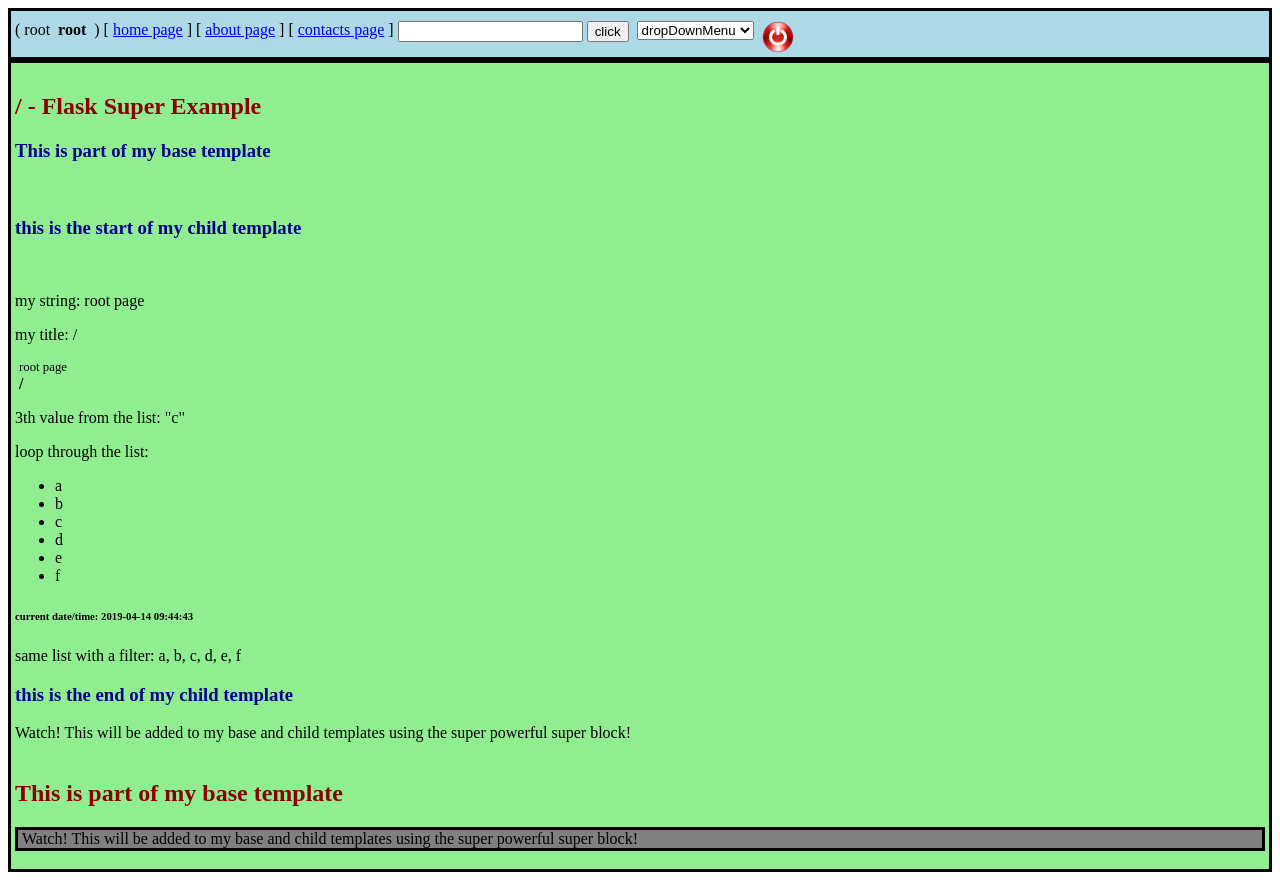
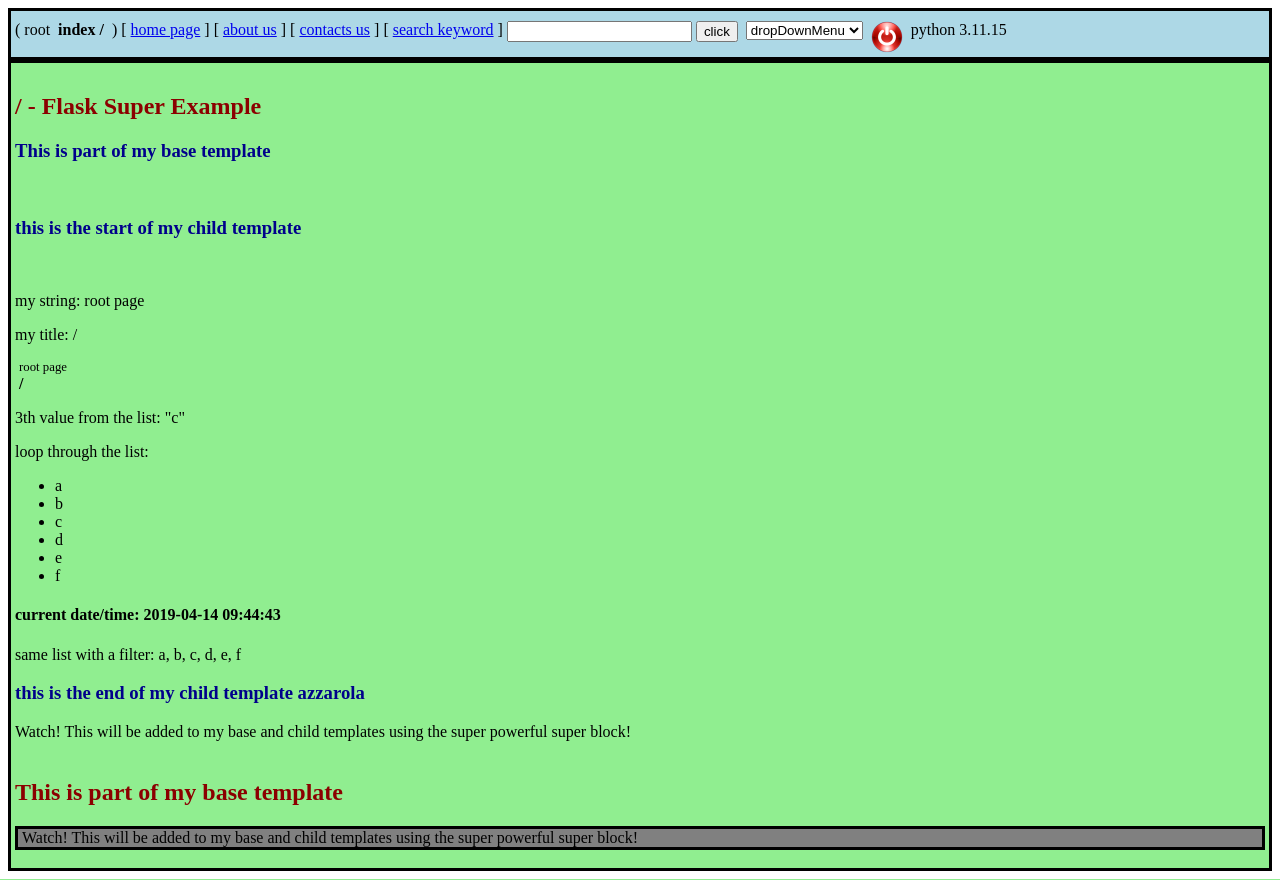
Before and after one commit to mekkoli/flaskBegin, a Flask app: page / in a window 1280 px wide. Run offline with Flask 2, Linux system fonts and the light colour scheme.

Commit message:
added get/post example page

```diff
--- a/run.py
+++ b/run.py
@@ -1,9 +1,8 @@
+#!/usr/bin/python3
 # 2019-04-12 arrivato alla fine del pdf
-# eliminare i riferimenti a cdn esterni css ...
-# 2019-04-12 fatto
 from flask import Flask, render_template
+import datetime
 from flask import request
-import datetime
 import platform
 
 app = Flask(__name__)
@@ -56,6 +55,20 @@
     title="Contact Us"
   )
 
+@app.route("/search", methods=['GET', 'POST'])
+def search():
+  if request.method == 'GET':
+    return 'no get method, only post'
+  else:
+    keyword = request.form['keyword']
+    return render_template(
+      'template.html',
+      my_string=keyword,
+      my_list=[keyword, keyword + '1', keyword + '2', keyword + '3'],
+      current_time=datetime.datetime.now(),
+      title=keyword
+  )
+
 @app.route('/shutdown')
 def shutdown():
     shutdown_server()
--- a/templates/layout.html
+++ b/templates/layout.html
@@ -12,23 +12,25 @@
 <body>
   <nav class="container">
     <div class="horz">
-      {{nav_span('root', 'root') }}
+      {{nav_span('root', 'index /') }}
       {{nav_span('home', 'home page') }}
-      {{nav_span('about', 'about page') }}
-      {{nav_span('contact', 'contacts page') }}
+      {{nav_span('about', 'about us') }}
+      {{nav_span('contact', 'contacts us') }}
+      {{nav_span('search', 'search keyword') }}
       <div>
-        <form>
-          <input type="text">
+        <form method="post" action="/search">
+          <input name="keyword" type="text">
           <button type="submit">click</button>
         </form>
       </div>
       <div>
         <select onchange="location = this.value;">
           <option value="">dropDownMenu</option>
-          {{nav_link('root', 'root') }}
-          {{nav_link('home', 'Home') }}
-          {{nav_link('about', 'About') }}
-          {{nav_link('contact', 'Contact Us') }}
+          {{nav_link('root', 'index /') }}
+          {{nav_link('home', 'home page') }}
+          {{nav_link('about', 'about us') }}
+          {{nav_link('contact', 'contact us') }}
+          {{nav_link('search', 'search keyword') }}
         </select>
       </div>
       <div>
@@ -38,6 +40,7 @@
           <img src="{{ url_for('static', filename='imgs/shutdown.png') }}" width="32"/>
         </a>
       </div>
+      <div>python {{pyVer}}</div>
     </div>
   </nav>
   <div class="subCont">
--- a/templates/template.html
+++ b/templates/template.html
@@ -19,9 +19,9 @@
     <li>{{n}}</li>
   {% endfor %}
 </ul>
-<h6>current date/time: {{ current_time | datetimefilter }}</h6>
+<h4>current date/time: {{ current_time | datetimefilter }}</h4>
 <p>same list with a filter: {{my_list|join(', ') }}</p>
-<h3>this is the end of my child template</h3>
+<h3>this is the end of my child template {% print 'azzarola' %}</h3>
   {% block footer %}
     {{super()}}
   {% endblock %}
```
Also changed, not shown: run.1.py (+3 -9 lines).
